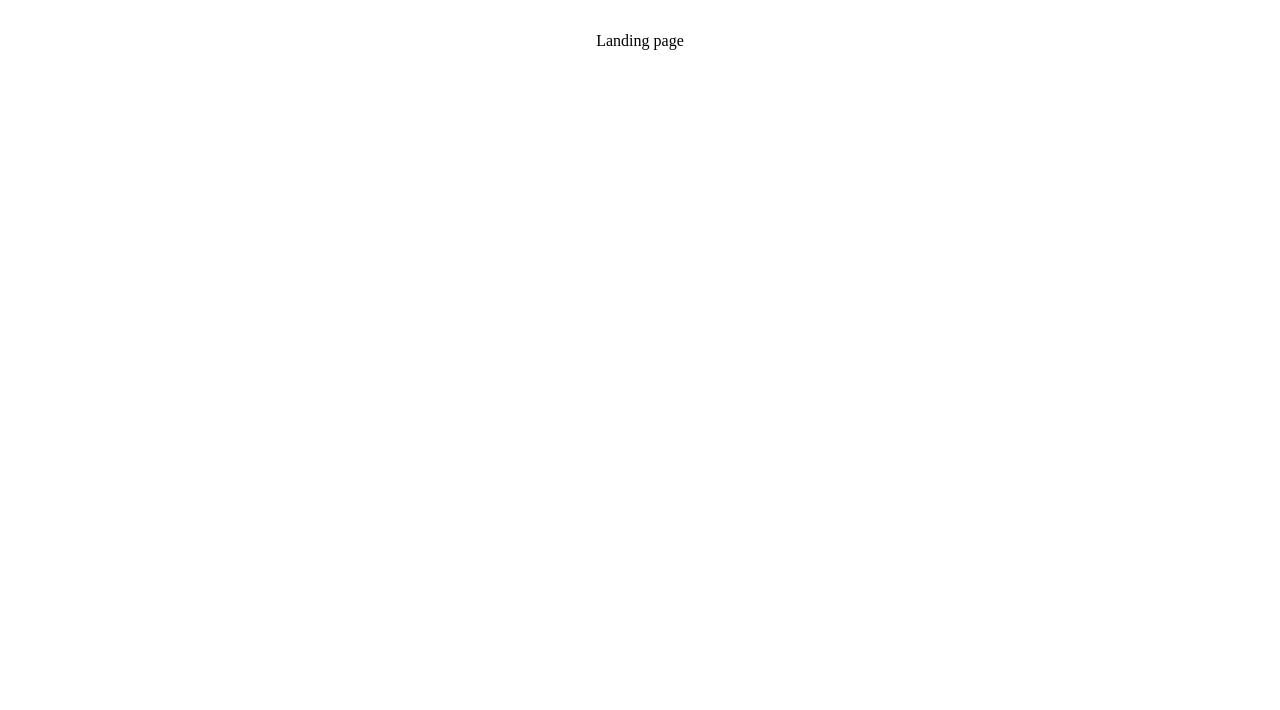
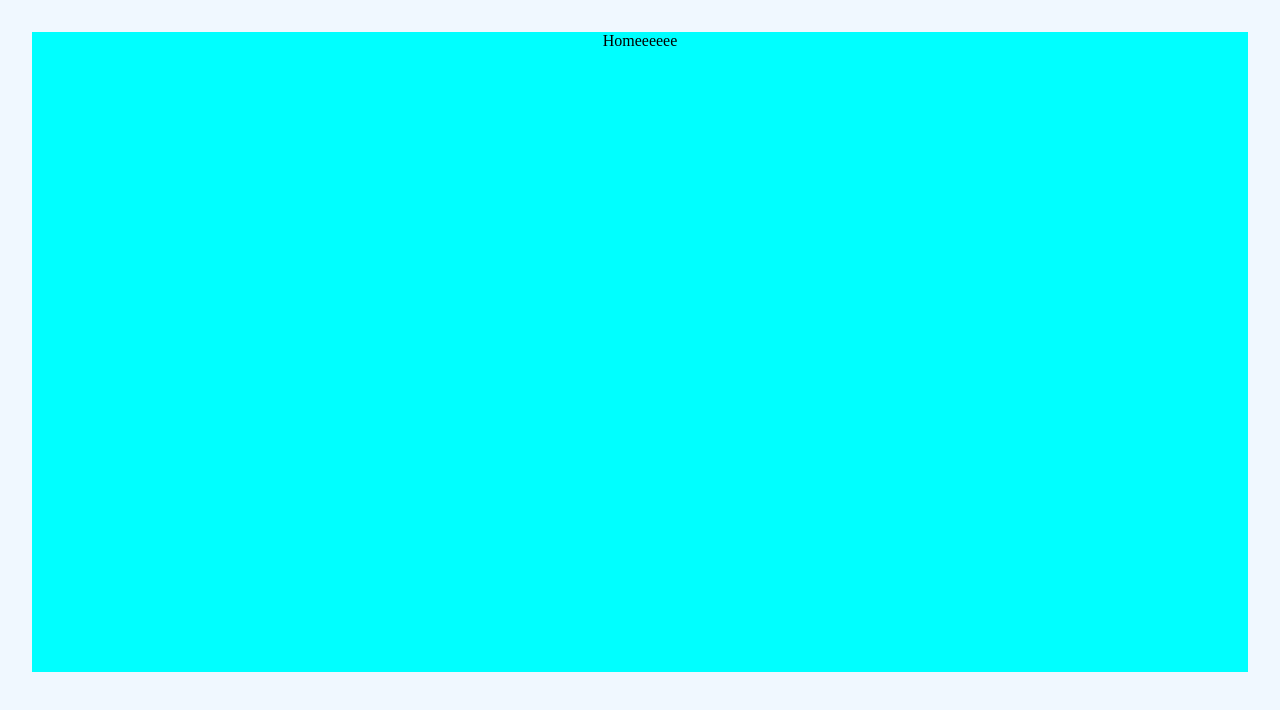
Before and after one commit to deluxxe01/SmartBox, a React (Vite) app in the folder SmartBox_code/Front_end/: page / in a window 1280 px wide. Shown: the top 710 px of the page. Built offline with nearby package versions, Linux system fonts and the light colour scheme.

Commit message:
Adcionando Home, Login e Cadastro

```diff
--- a/SmartBox_code/Front_end/src/App.jsx
+++ b/SmartBox_code/Front_end/src/App.jsx
@@ -1,13 +1,13 @@
 
 import './App.css'
-
+import './Pages/HomePage/Home'
 function App() {
 
 
   return (
     <>
 
-<h2>oi</h2>
+ <Home />
 
 
 
--- /dev/null
+++ b/SmartBox_code/Front_end/src/Pages/CadastroPage/Cadastro.jsx
@@ -0,0 +1,10 @@
+import React from 'react'
+import './cadastro.css'
+
+function cadastro() {
+  return (
+    <div className='Container'>Homeeeeee</div>
+  )
+}
+
+export default cadastro
--- /dev/null
+++ b/SmartBox_code/Front_end/src/Pages/HomePage/Home.css
@@ -0,0 +1,10 @@
+body{
+    height: 100%;
+    margin: 0;
+    padding: 0;
+    background-color: aliceblue;
+}
+.Container{
+    background-color: aqua;
+    height: 80vh;
+}
--- /dev/null
+++ b/SmartBox_code/Front_end/src/Pages/HomePage/Home.jsx
@@ -0,0 +1,10 @@
+import React from 'react'
+import './Home.css'
+
+function Home() {
+  return (
+    <div className='Container'>Homeeeeee</div>
+  )
+}
+
+export default Home
--- a/SmartBox_code/Front_end/src/Pages/LandingPage/LandingPage.jsx
+++ /dev/null
@@ -1,9 +0,0 @@
-import React from 'react'
-
-function LandingPage() {
-  return (
-    <div>Landing page</div>
-  )
-}
-
-export default LandingPage
--- /dev/null
+++ b/SmartBox_code/Front_end/src/Pages/LoginPage/Login.jsx
@@ -0,0 +1,10 @@
+import React from 'react'
+import './Login.css'
+
+function Login() {
+  return (
+    <div className='Container'>Homeeeeee</div>
+  )
+}
+
+export default Login
```
Also changed, not shown: SmartBox_code/Front_end/src/Routes/Rotes.jsx (+7 -5 lines), SmartBox_code/Front_end/src/Pages/CadastroPage/Cadastro.css (added), SmartBox_code/Front_end/src/Pages/LoginPage/Login.css (added).
